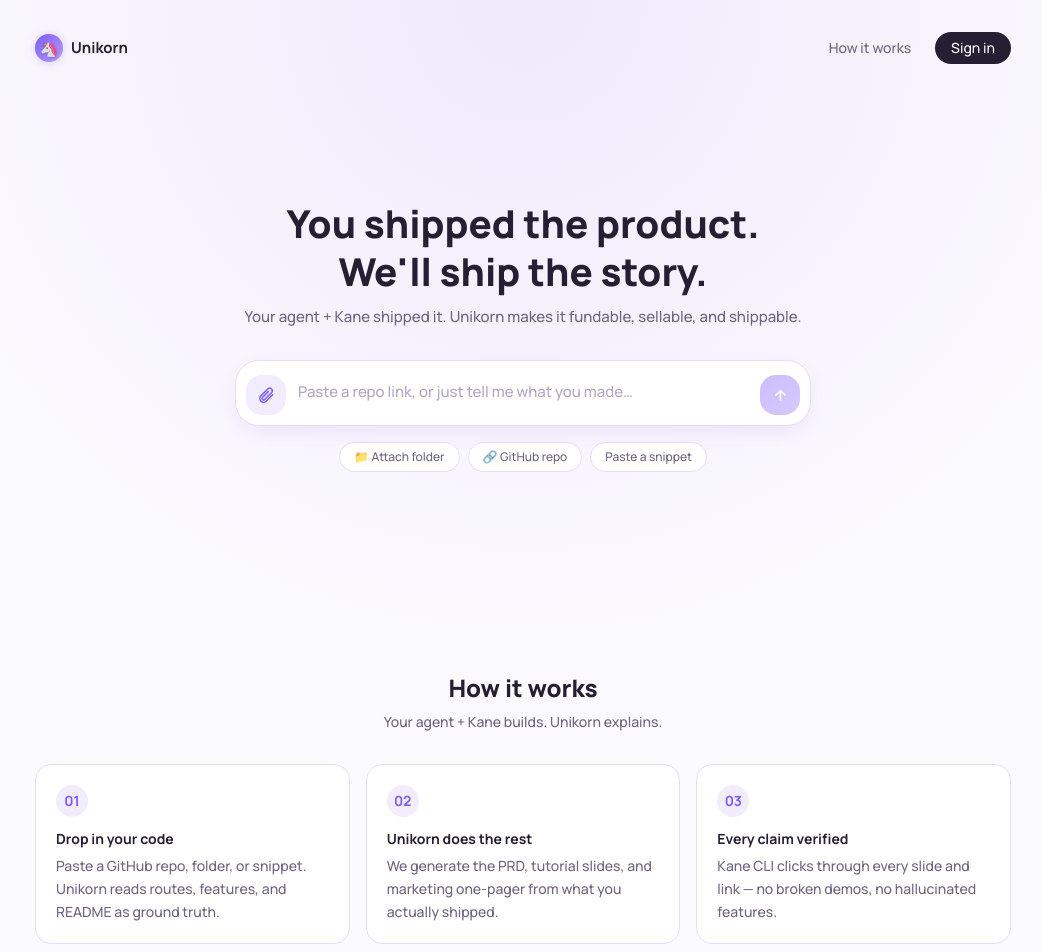
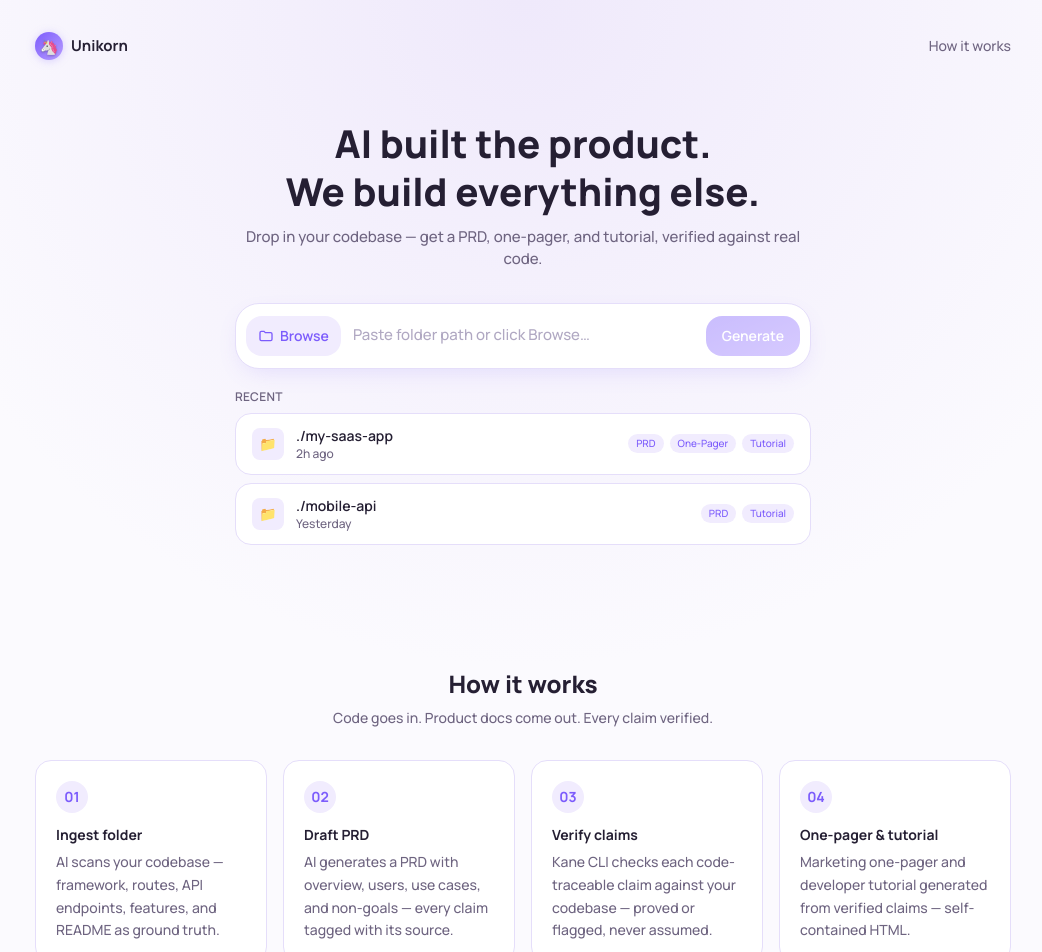
Before and after one commit to tamago-labs/unikorn, a React (Vite) app in the folder frontend/: page / in a window 1280 px wide. Shown: the top 952 px of the page, without its empty margins (117-1159 px from the left). Built offline with nearby package versions, Linux system fonts and the light colour scheme.

Commit message:
feat: update landing for folder input, recent projects, and 4-step pipeline

```diff
--- a/frontend/src/components/HowItWorks.tsx
+++ b/frontend/src/components/HowItWorks.tsx
@@ -6,21 +6,27 @@
 const steps = [
   {
     n: '01',
-    title: 'Drop in your code',
-    desc: 'Paste a GitHub repo, folder, or snippet. Unikorn reads routes, features, and README as ground truth.',
+    title: 'Ingest folder',
+    desc: 'AI scans your codebase — framework, routes, API endpoints, features, and README as ground truth.',
     icon: '📁',
   },
   {
     n: '02',
-    title: 'Unikorn does the rest',
-    desc: 'We generate the PRD, tutorial slides, and marketing one-pager from what you actually shipped.',
-    icon: '✨',
+    title: 'Draft PRD',
+    desc: 'AI generates a PRD with overview, users, use cases, and non-goals — every claim tagged with its source.',
+    icon: '📄',
   },
   {
     n: '03',
-    title: 'Every claim verified',
-    desc: 'Kane CLI clicks through every slide and link — no broken demos, no hallucinated features.',
+    title: 'Verify claims',
+    desc: 'Kane CLI checks each code-traceable claim against your codebase — proved or flagged, never assumed.',
     icon: '✅',
+  },
+  {
+    n: '04',
+    title: 'One-pager & tutorial',
+    desc: 'Marketing one-pager and developer tutorial generated from verified claims — self-contained HTML.',
+    icon: '🚀',
   },
 ]
 
@@ -30,13 +36,13 @@
   return <VariantA />
 }
 
-// A — 3 cards, minimal, matches hero
+// A — 4 cards, minimal, matches hero
 function VariantA() {
   return (
     <section id="how-it-works" className="max-w-5xl mx-auto w-full px-6 py-16">
       <h2 className="text-center text-2xl font-extrabold">How it works</h2>
-      <p className="text-center text-sm text-[#6E6480] mt-2">Your agent + Kane builds. Unikorn explains.</p>
-      <div className="grid sm:grid-cols-3 gap-4 mt-8">
+      <p className="text-center text-sm text-[#6E6480] mt-2">Code goes in. Product docs come out. Every claim verified.</p>
+      <div className="grid sm:grid-cols-4 gap-4 mt-8">
         {steps.map((s) => (
           <div key={s.n} className="bg-white border border-[#E5DEFA] rounded-2xl p-5">
             <div className="w-8 h-8 rounded-full bg-[#F1ECFE] text-[#7C5CFC] flex items-center justify-center text-sm font-bold">
@@ -57,8 +63,8 @@
     <section id="how-it-works" className="max-w-5xl mx-auto w-full px-6 py-16">
       <h2 className="text-center text-2xl font-extrabold">How it works</h2>
       <div className="relative mt-10">
-        <div className="hidden sm:block absolute top-5 left-[16%] right-[16%] h-px bg-[#E5DEFA]" />
-        <div className="grid sm:grid-cols-3 gap-6">
+        <div className="hidden sm:block absolute top-5 left-[12%] right-[12%] h-px bg-[#E5DEFA]" />
+        <div className="grid sm:grid-cols-4 gap-6">
           {steps.map((s) => (
             <div key={s.n} className="text-center">
               <div className="w-10 h-10 rounded-full bg-gradient-to-br from-[#7C5CFC] to-[#B79CFF] text-white flex items-center justify-center mx-auto text-sm">
@@ -80,7 +86,7 @@
     <section id="how-it-works" className="max-w-5xl mx-auto w-full px-6 py-16">
       <div className="bg-white border border-[#E5DEFA] rounded-3xl p-6 sm:p-8">
         <h2 className="text-xl font-extrabold">How it works</h2>
-        <div className="grid sm:grid-cols-3 gap-6 mt-6">
+        <div className="grid sm:grid-cols-2 gap-6 mt-6">
           {steps.map((s) => (
             <div key={s.n} className="flex gap-3">
               <div className="shrink-0 w-9 h-9 rounded-xl bg-[#F1ECFE] flex items-center justify-center text-sm">
--- a/frontend/src/pages/HomePage.tsx
+++ b/frontend/src/pages/HomePage.tsx
@@ -1,38 +1,45 @@
 import { useRef, useState } from 'react'
 import HowItWorks from '../components/HowItWorks'
 
+interface RecentProject {
+  folder: string
+  date: string
+  artifacts: string[]
+}
+
+const recentProjects: RecentProject[] = [
+  { folder: './my-saas-app', date: '2h ago', artifacts: ['PRD', 'One-Pager', 'Tutorial'] },
+  { folder: './mobile-api', date: 'Yesterday', artifacts: ['PRD', 'Tutorial'] },
+]
+
 export default function HomePage() {
-  const [value, setValue] = useState('')
-  const [fileName, setFileName] = useState<string | null>(null)
+  const [folder, setFolder] = useState('')
   const [toast, setToast] = useState<string | null>(null)
   const fileRef = useRef<HTMLInputElement>(null)
-  const textareaRef = useRef<HTMLTextAreaElement>(null)
 
-  const canGenerate = value.trim().length > 0 || !!fileName
+  const canGenerate = folder.trim().length > 0
 
   function handleGenerate() {
     if (!canGenerate) return
-    const payload = fileName ? `${fileName} — ${value.trim()}` : value.trim()
-    console.log('[unikorn] generate', payload)
-    setToast('Coming soon — scanner in next step')
+    console.log('[unikorn] generate', folder.trim())
+    setToast('Scanning folder — PRD generation starting…')
     setTimeout(() => setToast(null), 2500)
   }
 
-  function handleKeyDown(e: React.KeyboardEvent<HTMLTextAreaElement>) {
-    if (e.key === 'Enter' && !e.shiftKey) {
-      e.preventDefault()
-      handleGenerate()
+  function handleBrowse() {
+    fileRef.current?.click()
+  }
+
+  function handleFolderPick(e: React.ChangeEvent<HTMLInputElement>) {
+    const f = e.target.files?.[0]
+    if (f) {
+      const path = (f as any).webkitRelativePath || f.name
+      setFolder(path.split('/')[0] || f.name)
     }
   }
 
-  function handleChip(text: string) {
-    setValue(text)
-    textareaRef.current?.focus()
-  }
-
-  function handleFileChange(e: React.ChangeEvent<HTMLInputElement>) {
-    const f = e.target.files?.[0]
-    if (f) setFileName(f.name)
+  function handleRecentClick(folder: string) {
+    setFolder(folder)
   }
 
   return (
@@ -54,12 +61,6 @@
           <a href="#how-it-works" className="hover:text-[#251F33]">
             How it works
           </a>
-          <a
-            href="#"
-            className="bg-[#251F33] text-white rounded-full px-4 py-1.5 hover:bg-[#7C5CFC] transition-colors"
-          >
-            Sign in
-          </a>
         </nav>
       </header>
 
@@ -69,98 +70,85 @@
             data-testid="hero-title"
             className="text-center text-[2rem] sm:text-[2.4rem] font-extrabold leading-tight"
           >
-            You shipped the product.
+            AI built the product.
             <br />
-            We&apos;ll ship the story.
+            We build everything else.
           </h1>
           <p className="text-center text-[#6E6480] mt-2.5 text-[15px]">
-            Your agent + Kane shipped it. Unikorn makes it fundable, sellable, and shippable.
+            Drop in your codebase — get a PRD, one-pager, and tutorial, verified against real code.
           </p>
 
           <div className="glow mt-8 border border-[#E5DEFA] bg-white rounded-3xl shadow-[0_8px_24px_-8px_rgba(124,92,252,0.18)] p-2.5 transition-shadow focus-within:border-[#7C5CFC] focus-within:shadow-[0_0_0_4px_rgba(124,92,252,0.14)]">
-            <div className="flex items-end gap-2">
+            <div className="flex items-center gap-2">
+              <input
+                ref={fileRef}
+                type="file"
+                className="hidden"
+                onChange={handleFolderPick}
+                {...({ webkitdirectory: '' } as any)}
+              />
               <button
-                onClick={() => fileRef.current?.click()}
-                className="shrink-0 w-10 h-10 rounded-2xl flex items-center justify-center text-[#7C5CFC] bg-[#F1ECFE] hover:bg-[#E5DEFA] transition-colors"
-                aria-label="Attach code or folder"
+                onClick={handleBrowse}
+                className="shrink-0 h-10 px-3 rounded-2xl flex items-center justify-center text-[#7C5CFC] bg-[#F1ECFE] hover:bg-[#E5DEFA] transition-colors text-sm font-semibold gap-1.5"
                 type="button"
               >
-                <svg
-                  width="18"
-                  height="18"
-                  viewBox="0 0 24 24"
-                  fill="none"
-                  stroke="currentColor"
-                  strokeWidth="2"
-                >
-                  <path d="M21.44 11.05l-9.19 9.19a5 5 0 01-7.07-7.07l9.19-9.19a3.5 3.5 0 014.95 4.95l-9.2 9.19a2 2 0 01-2.83-2.83l8.49-8.48" />
+                <svg width="16" height="16" viewBox="0 0 24 24" fill="none" stroke="currentColor" strokeWidth="2">
+                  <path d="M3 7a2 2 0 012-2h4l2 2h8a2 2 0 012 2v8a2 2 0 01-2 2H5a2 2 0 01-2-2V7z" />
                 </svg>
+                Browse
               </button>
-              <input ref={fileRef} type="file" className="hidden" onChange={handleFileChange} accept=".zip,.md,.txt" />
-              <textarea
-                ref={textareaRef}
+              <input
                 data-testid="unikorn-input"
-                rows={1}
-                value={value}
-                onChange={(e) => setValue(e.target.value)}
-                onKeyDown={handleKeyDown}
-                placeholder="Paste a repo link, or just tell me what you made…"
-                className="flex-1 resize-none bg-transparent text-[15px] py-2.5 px-1 placeholder:text-[#B0A8C2] focus:outline-none min-h-[44px] max-h-[96px]"
-                onInput={(e) => {
-                  const t = e.target as HTMLTextAreaElement
-                  t.style.height = 'auto'
-                  t.style.height = Math.min(t.scrollHeight, 96) + 'px'
-                }}
+                type="text"
+                value={folder}
+                onChange={(e) => setFolder(e.target.value)}
+                placeholder="Paste folder path or click Browse…"
+                className="flex-1 bg-transparent text-[15px] py-2.5 px-1 placeholder:text-[#B0A8C2] focus:outline-none min-h-[44px]"
+                onKeyDown={(e) => { if (e.key === 'Enter') handleGenerate() }}
               />
               <button
                 data-testid="generate-btn"
                 onClick={handleGenerate}
                 disabled={!canGenerate}
-                className="shrink-0 w-10 h-10 rounded-2xl bg-gradient-to-br from-[#7C5CFC] to-[#9B7CFF] text-white flex items-center justify-center hover:opacity-90 transition-opacity disabled:opacity-40 disabled:cursor-not-allowed"
-                aria-label="Generate"
+                className="shrink-0 h-10 px-4 rounded-2xl bg-gradient-to-br from-[#7C5CFC] to-[#9B7CFF] text-white flex items-center justify-center hover:opacity-90 transition-opacity disabled:opacity-40 disabled:cursor-not-allowed text-sm font-semibold"
                 type="button"
               >
-                <svg width="17" height="17" viewBox="0 0 24 24" fill="none" stroke="currentColor" strokeWidth="2.3">
-                  <path d="M12 19V5M5 12l7-7 7 7" />
-                </svg>
+                Generate
               </button>
             </div>
-            {fileName && (
-              <div className="mt-2 text-xs text-[#7C5CFC] bg-[#F1ECFE] rounded-full px-3 py-1 inline-flex items-center gap-2">
-                {fileName}
-                <button onClick={() => setFileName(null)} className="hover:text-[#251F33]">
-                  ×
-                </button>
-              </div>
-            )}
           </div>
 
-          <div className="flex flex-wrap justify-center gap-2 mt-4">
-            <button
-              data-testid="chip-folder"
-              onClick={() => handleChip('Attach folder: ./my-app')}
-              className="chip text-xs text-[#6E6480] border border-[#E5DEFA] bg-white rounded-full px-3.5 py-1.5 hover:bg-[#F1ECFE] hover:border-[#D9CCFB] transition-colors"
-              type="button"
-            >
-              📁 Attach folder
-            </button>
-            <button
-              data-testid="chip-github"
-              onClick={() => handleChip('https://github.com/tamago-labs/everclaw')}
-              className="chip text-xs text-[#6E6480] border border-[#E5DEFA] bg-white rounded-full px-3.5 py-1.5 hover:bg-[#F1ECFE] hover:border-[#D9CCFB] transition-colors"
-              type="button"
-            >
-              🔗 GitHub repo
-            </button>
-            <button
-              data-testid="chip-snippet"
-              onClick={() => handleChip('Paste a snippet: function hello() { return "world" }')}
-              className="chip text-xs text-[#6E6480] border border-[#E5DEFA] bg-white rounded-full px-3.5 py-1.5 hover:bg-[#F1ECFE] hover:border-[#D9CCFB] transition-colors"
-              type="button"
-            >
-              Paste a snippet
-            </button>
-          </div>
+          {recentProjects.length > 0 && (
+            <div className="mt-5 space-y-2">
+              <p className="text-xs font-semibold text-[#6E6480] uppercase tracking-wide">Recent</p>
+              {recentProjects.map((p) => (
+                <button
+                  key={p.folder}
+                  onClick={() => handleRecentClick(p.folder)}
+                  className="w-full flex items-center justify-between border border-[#E5DEFA] bg-white rounded-2xl px-4 py-3 hover:border-[#D9CCFB] hover:bg-[#FBFAFE] transition-colors text-left"
+                  type="button"
+                >
+                  <div className="flex items-center gap-3">
+                    <div className="w-8 h-8 rounded-lg bg-[#F1ECFE] text-[#7C5CFC] flex items-center justify-center text-sm">
+                      📁
+                    </div>
+                    <div>
+                      <p className="text-sm font-semibold text-[#251F33]">{p.folder}</p>
+                      <p className="text-xs text-[#6E6480]">{p.date}</p>
+                    </div>
+                  </div>
+                  <div className="flex gap-1.5">
+                    {p.artifacts.map((a) => (
+                      <span key={a} className="text-[10px] font-medium text-[#7C5CFC] bg-[#F1ECFE] rounded-full px-2 py-0.5">
+                        {a}
+                      </span>
+                    ))}
+                  </div>
+                </button>
+              ))}
+            </div>
+          )}
+
           {toast && (
             <div className="mt-4 text-center text-sm text-[#7C5CFC] bg-[#F1ECFE] border border-[#D9CCFB] rounded-2xl px-4 py-2">
               {toast}
```
